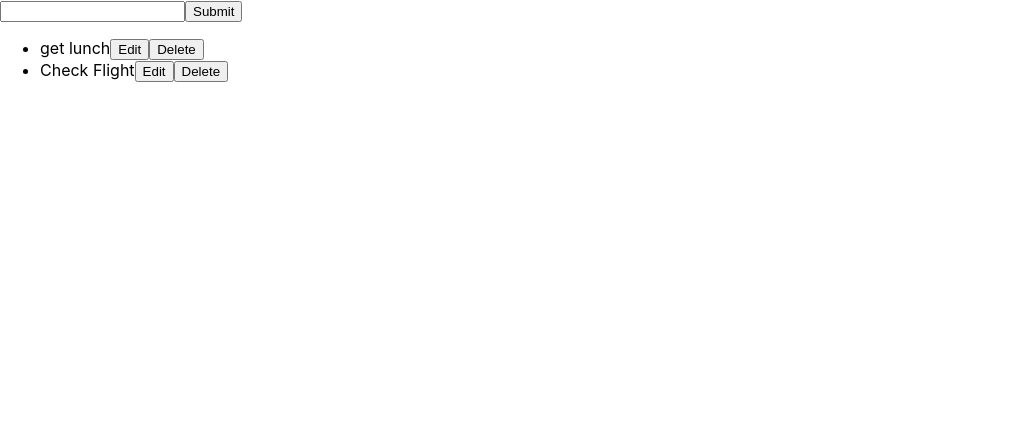
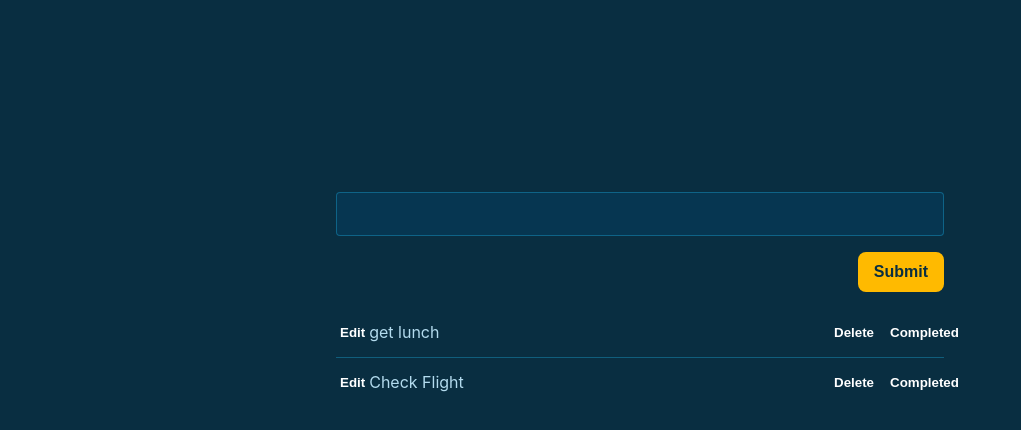
Before and after one commit to charliewilco/basic-react-todo-list, a React (Create React App) app: page / in a window 1280 px wide. Shown: the top 430 px of the page, without its empty margins (0-1021 px from the left). Built offline with nearby package versions, Linux system fonts and the light colour scheme.

Commit message:
adding styles

```diff
--- a/package.json
+++ b/package.json
@@ -8,6 +8,7 @@
     "@types/react": "16.7.22",
     "@types/react-dom": "16.0.11",
     "@types/uuid": "^3.4.4",
+    "prettier": "^1.16.3",
     "react": "^16.7.0",
     "react-dom": "^16.7.0",
     "react-scripts": "2.1.3",
--- a/src/App.css
+++ b/src/App.css
@@ -1,32 +1,124 @@
-.App {
-  text-align: center;
+:root {
+  --w: 60rem;
+  --ss: system-ui, 'Avenir Next', 'Segoe UI', 'PT Sans', sans-serif;
+  --yellow: #FFBA00;
 }
 
-.App-logo {
-  animation: App-logo-spin infinite 20s linear;
-  height: 40vmin;
+
+* {
+  margin: 0;
+  padding: 0;
+  box-sizing: border-box;
 }
 
-.App-header {
-  background-color: #282c34;
-  min-height: 100vh;
+html {
+  box-sizing: border-box;
+  background: #092E41;
+  font: 400 100%/1.6 var(--ss);
+  color: #B3DBEE;
+  -webkit-font-smoothing: antialiased;
+}
+
+.Container {
+  margin: 12rem auto 1rem;
+  max-width: 38rem;
+}
+
+.Form {
+  width: 100%;
+}
+
+.Input {
+  padding: 8px;
+  margin-bottom: 1rem;
+  display: block;
+  border-radius: .25rem;
+  border: 1px solid rgba(30, 184, 235, 0.35);
+  resize: none;
+  width: 100%;
+  font: inherit;
+  color: white;
+  background: #063651;
+  transition: border-color 375ms ease-in-out;
+}
+
+.Tray {
+  margin-bottom: 16px;
+}
+
+.Tray > .Button {
+  display: block;
+  margin-left: auto;
+}
+
+.Button {
+  background: var(--yellow);
+  color: #092E41;
+  border: 0;
+  padding: .75rem 1rem;
+  border-radius: .5rem;
+  font-size: 1rem;
+  line-height: 1rem;
+  appearance: none;
+  font-weight: 900;
+  transition: background-color 375ms ease-in-out;
+}
+
+.Button:hover {
+  background: #E29C00;
+}
+
+.List {
+  list-style: none inside;
+}
+
+.ListItem {
+  padding: 12px 0;
+}
+
+.ListItem:not(:last-of-type) {
+  border-bottom: 1px solid rgba(30, 184, 235, 0.35);
+}
+
+.strike {
+  text-decoration: line-through;
+}
+
+.InlineContent {
+  width: calc(100% - 18.75% - 20px);
+}
+
+.InlineActions {
+  width: 18.75%;
   display: flex;
-  flex-direction: column;
-  align-items: center;
-  justify-content: center;
-  font-size: calc(10px + 2vmin);
+}
+.InlineForm {
+  width: 100%;
+  display: flex;
+}
+
+.InlineInput {
+  flex: 1;
+  display: block;
+  padding: 2px;
+}
+
+.ActionButton {
+  padding: 4px;
+  background: none;
+  font-weight: 700;
+  border: 0;
   color: white;
 }
 
-.App-link {
-  color: #61dafb;
+.InlineActions > * + * {
+  margin-left: 8px;
 }
 
-@keyframes App-logo-spin {
-  from {
-    transform: rotate(0deg);
-  }
-  to {
-    transform: rotate(360deg);
-  }
+.InlineEdit {
+  margin-right: 8px;
 }
+
+.Todo {
+  display: flex;
+}
--- a/src/App.tsx
+++ b/src/App.tsx
@@ -5,7 +5,9 @@ import './App.css';
 class App extends Component {
   render() {
     return (
-      <ListView initialTasks={INITIAL_LIST} />
+      <div className="Container">
+       <ListView initialTasks={INITIAL_LIST} />
+      </div>
     );
   }
 }
--- a/src/list-view.tsx
+++ b/src/list-view.tsx
@@ -1,7 +1,6 @@
 import * as React from "react";
 import uuid from "uuid";
-import Toggle from './toggle'
-
+import Toggle from "./toggle";
 
 export interface TodoItem {
   completed: boolean;
@@ -21,7 +20,6 @@ export const INITIAL_LIST: TodoItem[] = [
     task: "Check Flight"
   }
 ];
-
 
 type TodoList = TodoItem[];
 
@@ -46,34 +44,38 @@ const update = (updated: TodoItem, todos: TodoList): TodoList => {
 };
 
 interface EditProps {
-  item: TodoItem, onUpdate: (t: TodoItem) => void; onDone: () => void
+  item: TodoItem;
+  onUpdate: (t: TodoItem) => void;
+  onDone: () => void;
 }
 
-export class EditItem extends React.Component<EditProps, {
-  value: string
-}> {
-
+export class EditItem extends React.Component<
+  EditProps,
+  {
+    value: string;
+  }
+> {
   state = {
     value: this.props.item.task
-  }
+  };
 
   handleChange = (event: React.ChangeEvent<HTMLInputElement>) => {
-    this.setState({ value: event.target.value })
-  }
+    this.setState({ value: event.target.value });
+  };
 
   handleSubmit = (event: React.FormEvent) => {
     event.preventDefault();
-    this.props.onUpdate({ ...this.props.item, task: this.state.value })
-    this.props.onDone()
-  }
+    this.props.onUpdate({ ...this.props.item, task: this.state.value });
+    this.props.onDone();
+  };
 
   render() {
     return (
-      <form onSubmit={this.handleSubmit}>
-      <input value={this.state.value} onChange={this.handleChange} />
-      <button type="submit">Submit</button>
+      <form className="InlineForm" onSubmit={this.handleSubmit}>
+        <input className="InlineInput" value={this.state.value} onChange={this.handleChange} />
+        <button type="submit">Submit</button>
       </form>
-    )
+    );
   }
 }
 
@@ -97,59 +99,99 @@ export class ListView extends React.Component<
     event.preventDefault();
 
     this.setState(state => {
-
-      const tasks = add({ task: state.currentValue, id: uuid(), completed: false }, state.tasks)
+      const tasks = add(
+        { task: state.currentValue, id: uuid(), completed: false },
+        state.tasks
+      );
       return {
         tasks,
         currentValue: ""
-      }
-    })
+      };
+    });
   };
 
-  handleUpdate =  (task: TodoItem) => {
+  handleUpdate = (task: TodoItem) => {
     this.setState(state => {
-      const tasks = update(task, state.tasks)
+      const tasks = update(task, state.tasks);
       return {
         tasks
-      }
-    })
-  }
+      };
+    });
+  };
+
+  markAsComplete = (task: TodoItem) => {
+    this.setState(state => {
+      const tasks = update({ ...task, completed: true }, state.tasks);
+      return {
+        tasks
+      };
+    });
+  };
 
   handleRemove = (task: TodoItem) => {
     this.setState(state => {
-      const tasks = remove(task, state.tasks)
+      const tasks = remove(task, state.tasks);
       return {
         tasks
-      }
-    })
-  }
+      };
+    });
+  };
 
   render() {
     return (
       <>
-        <form onSubmit={this.handleSubmit}>
-          <input value={this.state.currentValue} onChange={this.handleChange} />
-          <button type="submit">Submit</button>
+        <form className="Form" onSubmit={this.handleSubmit}>
+          <input
+            className="Input"
+            value={this.state.currentValue}
+            onChange={this.handleChange}
+          />
+          <div className="Tray">
+            <button className="Button" type="submit">
+              Submit
+            </button>
+          </div>
         </form>
-        <ul>
+        <ul className="List">
           {this.state.tasks.length > 0 &&
-            this.state.tasks.map(task => <li key={task.id}>
-              <Toggle>
-                {
-                  ({ open, onToggle }) => (
-                    <>
-                      {
-                         open ? <EditItem item={task} onUpdate={this.handleUpdate} onDone={onToggle} /> : (
+            this.state.tasks.map(task => (
+              <li key={task.id} className="ListItem">
+                <Toggle>
+                  {({ open, onToggle }) => (
+                    <div className="Todo">
+                      <button className="ActionButton" onClick={onToggle}>Edit</button>
+
+                      <div className="InlineContent">
+                        {open ? (
+                          <EditItem
+                            item={task}
+                            onUpdate={this.handleUpdate}
+                            onDone={onToggle}
+                          />
+                        ) : (
                           <span>{task.task}</span>
-                        )
-                      }
-                      <button onClick={onToggle}>Edit</button>
-                      <button onClick={() => this.handleRemove(task)}>Delete</button>
-                    </>
-                  )
-                }
-              </Toggle>
-            </li>)}
+                        )}
+                      </div>
+
+                      <div className="InlineActions">
+                        <button
+                          className="ActionButton"
+                          onClick={() => this.handleRemove(task)}
+                        >
+                          Delete
+                        </button>
+                        <button
+                          className="ActionButton"
+                          onClick={() => this.markAsComplete(task)}
+                        >
+                          Completed
+                        </button>
+                      </div>
+                    </div>
+                  )}
+                </Toggle>
+              </li>
+            ))}
         </ul>
       </>
     );
```
Also changed, not shown: 1 other file (tests, documents, lock files or other folders).
